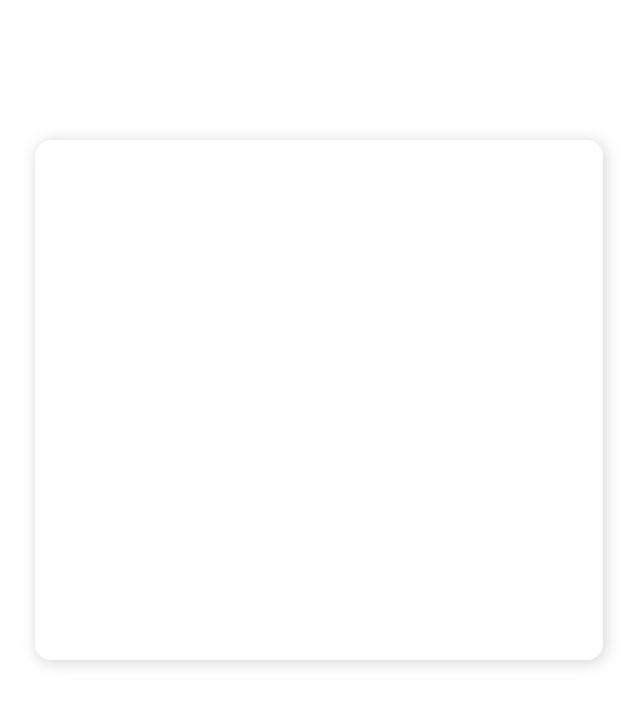
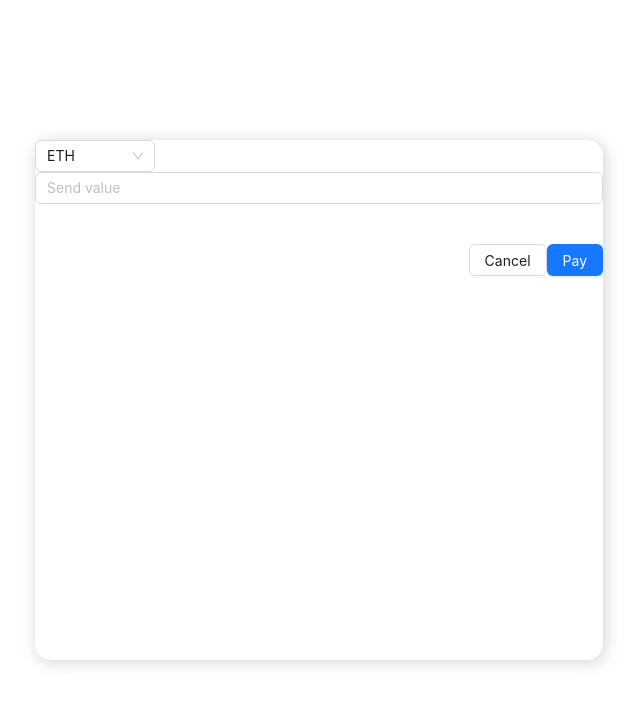
Before and after one commit to FANCaipei/buy-with-eth, a React (Create React App) app in the folder pay-ui/: page /payment in a window 1280 px wide. Before the commit this address had no page. Shown: the top 706 px of the page, without its empty margins (321-962 px from the left). Built offline with nearby package versions, Linux system fonts and the light colour scheme.

Commit message:
pay-ui: payment page

```diff
--- a/pay-ui/src/common/route/RouteConfig.ts
+++ b/pay-ui/src/common/route/RouteConfig.ts
@@ -1,4 +1,6 @@
 import ConnectWallet from "../../views/ConnectWallet";
+import NotFoundPage from "../../views/NotFound";
+import PaymentPage from "../../views/Payment";
 
 const routeConfig = [
     // {
@@ -7,6 +9,8 @@ const routeConfig = [
     //     noToken: true,
     // },
     { path: "/connect-wallet", Component: ConnectWallet },
+    { path: "/payment", Component: PaymentPage },
+    { path: "*", Component: NotFoundPage },
 ];
 
 export default routeConfig;
--- /dev/null
+++ b/pay-ui/src/views/NotFound.tsx
@@ -0,0 +1,9 @@
+import { styled } from "styled-components";
+
+const NotFoundPage = () => {
+    return <StyledContainer>404 not found</StyledContainer>;
+};
+
+const StyledContainer = styled.div.attrs({ className: "404-page" })``;
+
+export default NotFoundPage;
--- /dev/null
+++ b/pay-ui/src/views/Payment.tsx
@@ -0,0 +1,74 @@
+import { Button, Input, Select } from "antd";
+import { useCallback, useState } from "react";
+import { styled } from "styled-components";
+
+const AvailableCurrencyTypes = [
+    {
+        chainId: "0x1",
+        type: "origin", // 'origin' or 'erc20'
+        symbol: "ETH",
+        code: "eth",
+    },
+    {
+        chainId: "0x89",
+        type: "origin", // 'origin' or 'erc20'
+        symbol: "MATIC",
+        code: "matic",
+    },
+    {
+        chainId: "0x1",
+        type: "erc20", // 'origin' or 'erc20'
+        symbol: "USDT-ETH",
+        code: "usdt-eth",
+    },
+    {
+        chainId: "0x89",
+        type: "origin", // 'origin' or 'erc20'
+        symbol: "USDT-Polygon",
+        code: "usdt-polygon",
+    },
+];
+
+const PaymentPage = () => {
+    const [currencyTypeCode, setCurrencyTypeCode] = useState("eth");
+    const onCurrencyTypeChange = useCallback((selectCode: string) => {
+        console.log(selectCode);
+        setCurrencyTypeCode(selectCode);
+    }, []);
+
+    const [sendValue, setSendValue] = useState();
+    const onSendValueChange = useCallback((event: any) => {
+        console.log(event);
+        setSendValue(event?.target?.value);
+    }, []);
+
+    return (
+        <StyledContainer>
+            <Select
+                defaultValue={currencyTypeCode}
+                style={{ width: 120 }}
+                onChange={onCurrencyTypeChange}
+                options={AvailableCurrencyTypes.map(item => ({
+                    value: item.code,
+                    label: item.symbol,
+                }))}
+            />
+            <Input placeholder="Send value" type="number" value={sendValue} onChange={onSendValueChange} />
+            <div className="btn-line">
+                <Button>Cancel</Button>
+                <Button type="primary">Pay</Button>
+            </div>
+        </StyledContainer>
+    );
+};
+
+const StyledContainer = styled.div.attrs({ className: "payment-page" })`
+    .btn-line {
+        margin-top: 40px;
+        display: flex;
+        align-items: center;
+        justify-content: flex-end;
+    }
+`;
+
+export default PaymentPage;
```
